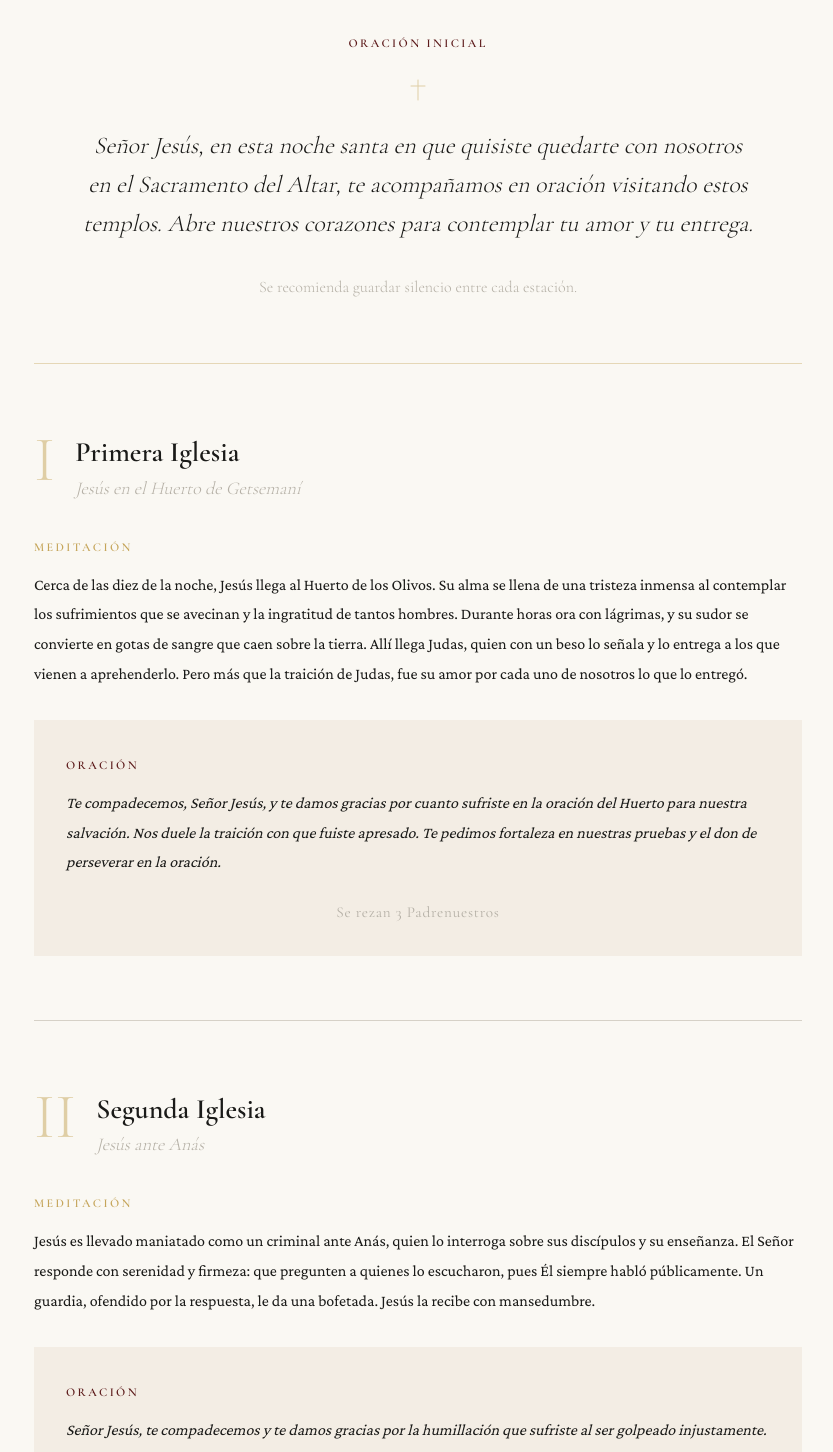
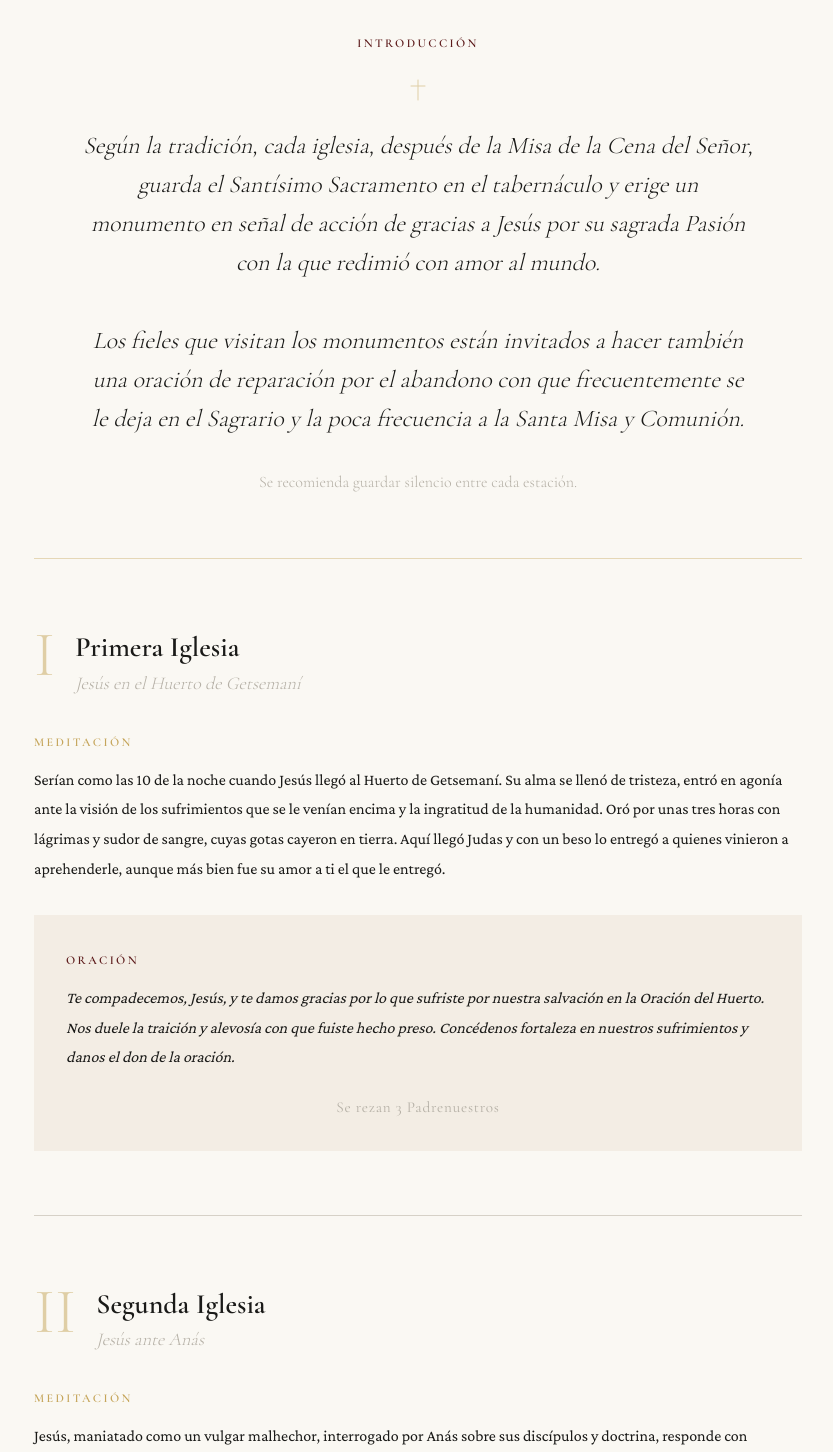
Before and after one commit to pjnsp/siete-templos, a Next.js app: page / in a window 1280 px wide. Shown: the part 680-2132 px from the top of the page, without its empty margins (222-1055 px from the left). Built offline with nearby package versions, Linux system fonts and the light colour scheme.

Commit message:
👌 IMPROVE: Update to use actual prayers

```diff
--- a/app/components/closing-reflection.tsx
+++ b/app/components/closing-reflection.tsx
@@ -6,8 +6,7 @@ export function ClosingReflection() {
       <div className="mx-auto max-w-3xl text-center">
         <CrossIcon className="ornament-cross mx-auto mb-6 h-6 w-6" />
         <p className="mx-auto max-w-2xl font-display text-xl font-light italic leading-relaxed text-[var(--color-warm-gray)] md:text-2xl">
-          «Velen y oren para no caer en tentación; el espíritu está dispuesto,
-          pero la carne es débil.»
+          «Estén prevenidos y oren para no caer en tentación, porque el espíritu está dispuesto, pero la carne es débil»
         </p>
         <p className="mt-4 font-display text-base font-light text-[var(--color-warm-gray)]">
           — Mt 26, 41
--- a/app/components/opening-prayer.tsx
+++ b/app/components/opening-prayer.tsx
@@ -4,14 +4,15 @@ export function OpeningPrayer() {
   return (
     <section className="px-6 py-16 md:px-12 lg:px-20">
       <div className="mx-auto max-w-3xl text-center">
-        <span className="label-prayer">Oración inicial</span>
+        <span className="label-prayer">Introducción</span>
 
         <CrossIcon className="ornament-cross mx-auto mb-6 mt-6 h-6 w-6" />
 
         <p className="mx-auto max-w-2xl font-display text-xl font-light italic leading-relaxed text-[var(--color-ink)] md:text-2xl">
-          Señor Jesús, en esta noche santa en que quisiste quedarte con nosotros
-          en el Sacramento del Altar, te acompañamos en oración visitando estos
-          templos. Abre nuestros corazones para contemplar tu amor y tu entrega.
+          Según la tradición, cada iglesia, después de la Misa de la Cena del Señor, guarda el Santísimo Sacramento en el tabernáculo y erige un monumento en señal de acción de gracias a Jesús por su sagrada Pasión con la que redimió con amor al mundo.
+          <br />
+          <br />
+          Los fieles que visitan los monumentos están invitados a hacer también una oración de reparación por el abandono con que frecuentemente se le deja en el Sagrario y la poca frecuencia a la Santa Misa y Comunión.
         </p>
 
         <p className="mt-8 font-display text-base font-light text-[var(--color-warm-gray)]">
--- a/app/components/stations-data.ts
+++ b/app/components/stations-data.ts
@@ -14,9 +14,9 @@ export const stations: Station[] = [
     title: "Primera Iglesia",
     subtitle: "Jesús en el Huerto de Getsemaní",
     meditation:
-      "Cerca de las diez de la noche, Jesús llega al Huerto de los Olivos. Su alma se llena de una tristeza inmensa al contemplar los sufrimientos que se avecinan y la ingratitud de tantos hombres. Durante horas ora con lágrimas, y su sudor se convierte en gotas de sangre que caen sobre la tierra. Allí llega Judas, quien con un beso lo señala y lo entrega a los que vienen a aprehenderlo. Pero más que la traición de Judas, fue su amor por cada uno de nosotros lo que lo entregó.",
+      "Serían como las 10 de la noche cuando Jesús llegó al Huerto de Getsemaní. Su alma se llenó de tristeza, entró en agonía ante la visión de los sufrimientos que se le venían encima y la ingratitud de la humanidad. Oró por unas tres horas con lágrimas y sudor de sangre, cuyas gotas cayeron en tierra. Aquí llegó Judas y con un beso lo entregó a quienes vinieron a aprehenderle, aunque más bien fue su amor a ti el que le entregó.",
     prayer:
-      "Te compadecemos, Señor Jesús, y te damos gracias por cuanto sufriste en la oración del Huerto para nuestra salvación. Nos duele la traición con que fuiste apresado. Te pedimos fortaleza en nuestras pruebas y el don de perseverar en la oración.",
+      "Te compadecemos, Jesús, y te damos gracias por lo que sufriste por nuestra salvación en la Oración del Huerto. Nos duele la traición y alevosía con que fuiste hecho preso. Concédenos fortaleza en nuestros sufrimientos y danos el don de la oración.",
   },
   {
     id: "iglesia-2",
@@ -24,9 +24,9 @@ export const stations: Station[] = [
     title: "Segunda Iglesia",
     subtitle: "Jesús ante Anás",
     meditation:
-      "Jesús es llevado maniatado como un criminal ante Anás, quien lo interroga sobre sus discípulos y su enseñanza. El Señor responde con serenidad y firmeza: que pregunten a quienes lo escucharon, pues Él siempre habló públicamente. Un guardia, ofendido por la respuesta, le da una bofetada. Jesús la recibe con mansedumbre.",
+      "Jesús, maniatado como un vulgar malhechor, interrogado por Anás sobre sus discípulos y doctrina, responde con entereza y mansedumbre que pregunte a quienes le han escuchado y que saben bien lo que Él ha dicho y enseñado. Un guardián le dio una bofetada que de seguro lo hizo tambalearse.",
     prayer:
-      "Señor Jesús, te compadecemos y te damos gracias por la humillación que sufriste al ser golpeado injustamente. Concédenos hablar siempre con verdad y serenidad, y respetar a quienes se dirigen a nosotros.",
+      "Jesús, te compadecemos; te damos gracias por la injusta humillación que sufriste al ser abofeteado. Te pedimos que nos ayudes a hablar con verdad, serenidad y educación y a respetar a nuestros interlocutores.",
   },
   {
     id: "iglesia-3",
@@ -34,9 +34,9 @@ export const stations: Station[] = [
     title: "Tercera Iglesia",
     subtitle: "Jesús ante Caifás",
     meditation:
-      "Ante el sumo sacerdote, Jesús escucha cómo tergiversan sus palabras y presentan testimonios falsos en su contra. Lo retan a proclamar que es el Hijo de Dios, pero sin voluntad de reconocerlo. Pedro, entre tanto, lo niega tres veces. El tribunal lo declara reo de muerte. La verdad es aplastada por la mentira.",
+      "Aquí Jesús tiene que oír cómo se tergiversan sus doctrinas. Cómo se aducen falsos testimonios en su contra. Cómo se le reta a proclamar que es Hijo de Dios, pero sin intención de reconocerle. Cómo Pedro niega conocerle. Cómo lo declaran reo de muerte.",
     prayer:
-      "Señor Jesús, Tú eres la Verdad, y sin embargo la mentira se acumula para silenciarte. Dijiste que la verdad nos haría libres, pero vemos cómo la falsedad nos esclaviza. Nos llamaste amigos, y con qué facilidad te negamos. Te compadecemos por estas traiciones y te pedimos la gracia de ser testigos valientes de tu amor.",
+      "Jesús, Tú eres la verdad y se amontonan mentiras para callarte. Has dicho: \"la verdad los hará libres\", pero tienes que ver cómo la mentira nos esclaviza. Has dicho: \"ustedes son mis amigos\", y con qué facilidad te negamos. En Ti somos hijos de Dios, y qué pobreza la de nuestra vida. Te compadecemos, Jesús, por esas traiciones y te pedimos la gracia de ser tus testigos valientes, fieles a tu amor.",
   },
   {
     id: "iglesia-4",
@@ -44,9 +44,9 @@ export const stations: Station[] = [
     title: "Cuarta Iglesia",
     subtitle: "Jesús ante Pilato",
     meditation:
-      "Jesús es acusado ante Pilato de alborotador, de prohibir el tributo al César y de proclamarse rey. Pero Él anuncia que su Reino no es de este mundo y que todo el que busca la verdad escucha su voz. Pilato no encuentra delito en Él, pero cede ante la presión de la multitud que pide su muerte.",
+      "Jesús es acusado ante Pilato de malhechor, alborotador del pueblo, que prohíbe pagar el tributo al César y que se proclama rey. Pero Él también anuncia que todo el que es de la verdad escucha su voz. Lo que piden es que sea condenado a muerte.",
     prayer:
-      "Señor Jesús, te proclamamos Rey de la Verdad, de la Vida y del Amor. Te compadecemos por las calumnias con que te acusan y la ceguera con que tuercen tus palabras. Limpia nuestros labios y corazones, y haz que nuestras vidas den testimonio de Ti.",
+      "Jesús, te proclamamos Cristo Rey, porque eres el único Rey de la Verdad, de la Vida y del Amor. Te compadecemos por la tristeza que tiene que darte el descaro con que te calumnian y por la ceguera con que juegan con las palabras salidas de tu boca. Te pedimos que limpies estos labios y estos corazones con los que te recibimos, y que nuestras vidas den testimonio de Ti.",
   },
   {
     id: "iglesia-5",
@@ -54,9 +54,9 @@ export const stations: Station[] = [
     title: "Quinta Iglesia",
     subtitle: "Jesús ante Herodes",
     meditation:
-      "Herodes se alegra de ver a Jesús, pero su interés es superficial: espera presenciar algún prodigio, como quien busca entretenimiento. Le hace muchas preguntas, pero Jesús guarda silencio. Ante esa respuesta, Herodes lo desprecia y se burla de Él, revistiéndolo con una túnica blanca.",
+      "Herodes, curioso, pero sin compromiso, se alegra de ver a Jesús. Espera divertirse viéndole hacer algún milagro. Jesús guarda silencio ante la palabrería con que Herodes le halaga. Al no tener respuesta, le desprecia, se burla de Él, poniéndole una túnica blanca.",
     prayer:
-      "Señor Jesús, Sabiduría del Padre, ante la vana curiosidad de Herodes guardas silencio. Por Ti los sencillos y humildes contemplaron el poder de Dios. Te agradecemos la lección que nos das, te compadecemos por el ultraje que sufres y te pedimos la gracia de saber hablar y callar oportunamente.",
+      "Jesús, Sabiduría del Padre, ahora guardas silencio. Por ti los sencillos y humildes han visto el poder de Dios y lo han celebrado con gozo grande. Ahora estás cabizbajo. Te agradecemos la lección que nos das, te compadecemos por el ultraje que recibes y te pedimos la gracia de hablar y callar oportunamente.",
   },
   {
     id: "iglesia-6",
@@ -64,9 +64,9 @@ export const stations: Station[] = [
     title: "Sexta Iglesia",
     subtitle: "Jesús condenado por Pilato",
     meditation:
-      "De vuelta con Pilato, este reconoce que Jesús no ha cometido delito alguno y quiere dejarlo libre. Pero claudica ante la presión de quienes han decidido acabar con Él porque su vida y sus enseñanzas les resultan incómodas. Jesús es condenado a morir en la cruz, azotado y coronado con espinas.",
+      "Pilato reconoce que Jesús ni es alborotador ni ha cometido delito alguno de los que le acusan. Como que quiere dejarle libre; pero claudica ante las presiones de los adversarios que han jurado acabar con Jesús porque les resulta incómodo, su conducta y sus enseñanzas chocan con sus intereses. Jesús es condenado a muerte de cruz, flagelado, coronado de espinas.",
     prayer:
-      "Señor Jesús, te compadecemos por las injusticias de este proceso en el que también nosotros metimos las manos. Compadecemos en Ti a todos los que por ser fieles a la verdad y a la causa de Dios son tratados injustamente. Te pedimos la gracia de la piedad divina ante nuestras propias injusticias.",
+      "Jesús, te compadecemos por las injusticias cometidas en este proceso al que fuiste sometido y en el que nosotros metimos nuestras manos. Compadecemos en Ti a cuantos por ser fieles a la verdad y a la causa de Dios en sus hijos son tratados injustamente. Te pedimos la gracia de la piedad divina ante nuestras injusticias.",
   },
   {
     id: "iglesia-7",
@@ -74,8 +74,8 @@ export const stations: Station[] = [
     title: "Séptima Iglesia",
     subtitle: "Jesús en el Santo Sepulcro",
     meditation:
-      "Jesús ha muerto en la cruz entre dolores indecibles, burlas y desprecios, sintiéndose abandonado hasta por su Padre. Su Madre y los pocos amigos fieles que lo acompañaron no pudieron evitarlo. Unos amigos lo sepultan con piedad. Se han cumplido las Escrituras. Ahora toca esperar al tercer día, porque Él, poderoso en obras y palabras, prometió que resucitaría.",
+      "Jesús ha muerto en la Cruz entre indecibles dolores, burlas, desprecios y abandonado de Dios. La Madre y los amigos que lo han acompañado en estos duros momentos no han podido hacer nada. Unos amigos lo sepultan piadosamente. Se han cumplido las Escrituras. Ahora a esperar el tercer día. Él, el poderoso en obras y palabras, ha dicho que resucitará.",
     prayer:
-      "Señor Jesús, te acompañaremos en silencio durante estos días, esperando que tu Palabra germine en nuestros corazones y contigo resucitemos como hombres y mujeres nuevos. Gracias, Padre Dios, porque Tú siempre escuchaste a tu Hijo y lo resucitaste, vencedor de su muerte y de la nuestra.",
+      "Jesús, te acompañaremos en el silencio estos días, en la espera de que tu palabra germine en nuestros corazones y contigo resucitemos hombres y mujeres nuevos en tu Resurrección. Gracias, Padre Dios, Tú siempre has escuchado a tu Hijo y así, vencedor de su muerte y de la nuestra, lo has resucitado.",
   },
 ];
```
